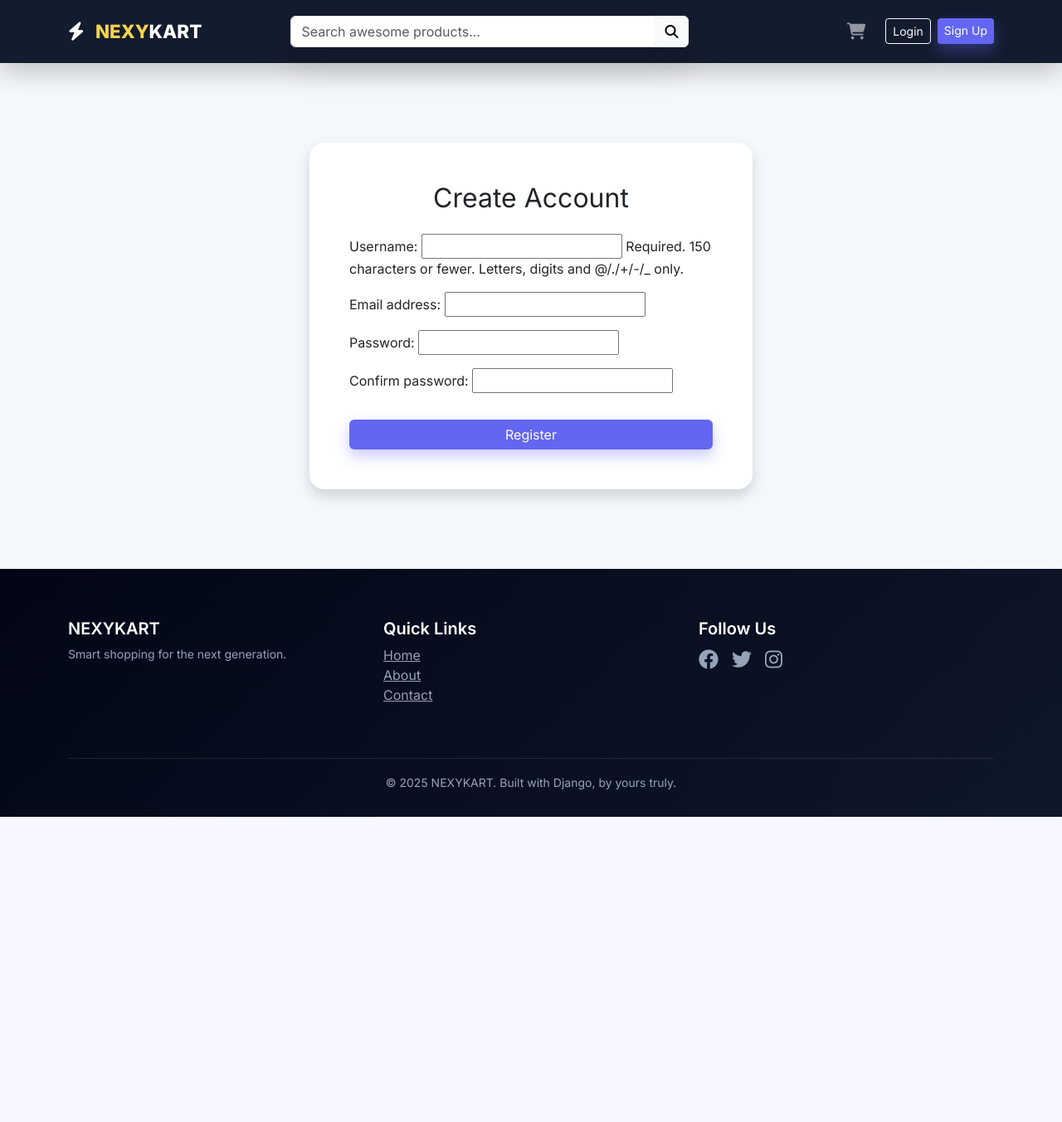
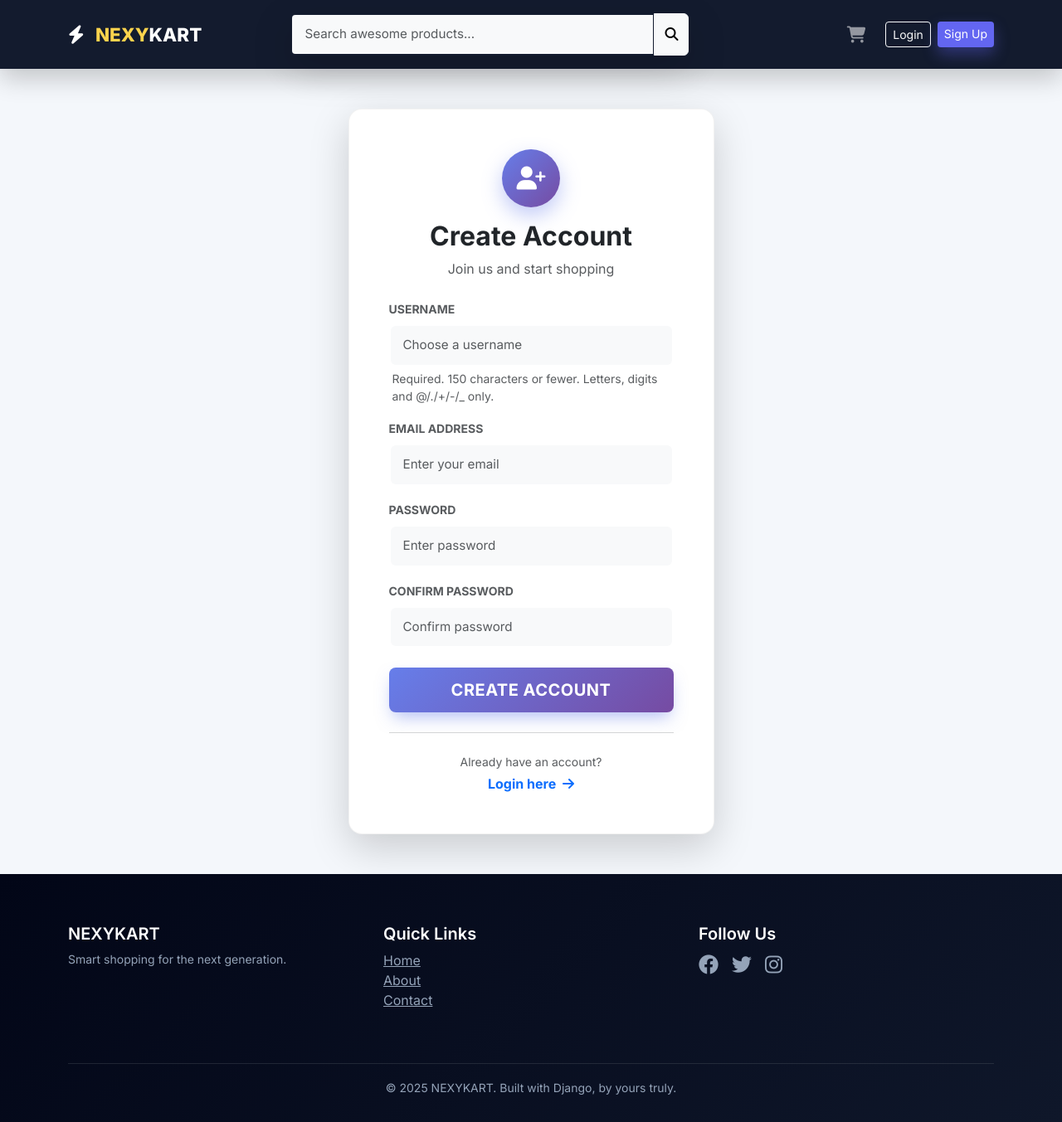
Before and after one commit to YeduMsy/NEXYKART, a Django app: page /account/register/ in a window 1280 px wide. Shown: the whole page at 83% size. Before the commit the page ends 985 px from the top, so only its background shows below. Run offline with Django 5.2, Linux system fonts and the light colour scheme.

Commit message:
Restore premium UI safely

```diff
--- a/account/forms.py
+++ b/account/forms.py
@@ -2,12 +2,22 @@ from django import forms
 from django.contrib.auth.models import User
 
 class UserRegistrationForm(forms.ModelForm):
-    password = forms.CharField(widget=forms.PasswordInput)
-    confirm_password = forms.CharField(widget=forms.PasswordInput)
+    # We add 'class': 'form-control' to each widget here
+    password = forms.CharField(
+        widget=forms.PasswordInput(attrs={'class': 'form-control form-control-lg', 'placeholder': 'Enter password'})
+    )
+    confirm_password = forms.CharField(
+        widget=forms.PasswordInput(attrs={'class': 'form-control form-control-lg', 'placeholder': 'Confirm password'})
+    )
 
     class Meta:
         model = User
         fields = ['username', 'email', 'password']
+        # Add classes to auto-generated fields (username, email)
+        widgets = {
+            'username': forms.TextInput(attrs={'class': 'form-control form-control-lg', 'placeholder': 'Choose a username'}),
+            'email': forms.EmailInput(attrs={'class': 'form-control form-control-lg', 'placeholder': 'Enter your email'}),
+        }
 
     def clean(self):
         cleaned_data = super().clean()
--- a/templates/account/register.html
+++ b/templates/account/register.html
@@ -1,23 +1,145 @@
 {% extends "base.html" %}
 
 {% block content %}
-<div class="container py-5">
-    <div class="row justify-content-center">
-        <div class="col-md-6">
-            <div class="card shadow">
-                <div class="card-body p-5">
-                    <h2 class="mb-4 text-center">Create Account</h2>
 
-                    <form method="post">
-                        {% csrf_token %}
-                        <!-- The Safe Way to Render Forms -->
-                        {{ user_form.as_p }}
+<div class="container">
+    <div class="row justify-content-center align-items-center" style="min-height: 75vh;">
+        <div class="col-md-7 col-lg-5">
 
-                        <button type="submit" class="btn btn-primary w-100 mt-3">Register</button>
-                    </form>
+            <!-- REGISTER CARD -->
+            <div class="login-card p-5 rounded-4 shadow-lg bg-white">
+
+                <!-- ICON -->
+                <div class="text-center mb-4">
+                    <div class="login-icon mb-3">
+                        <i class="fa-solid fa-user-plus"></i>
+                    </div>
+                    <h2 class="fw-bold">Create Account</h2>
+                    <p class="text-muted">Join us and start shopping</p>
                 </div>
+
+                <!-- REGISTER FORM -->
+                <form method="post">
+                    {% csrf_token %}
+
+                    <!-- Global Errors -->
+                    {% if user_form.non_field_errors %}
+                        <div class="alert alert-danger shadow-sm">
+                            {% for error in user_form.non_field_errors %}
+                                <div class="small"><i class="fa-solid fa-circle-exclamation me-2"></i>{{ error }}</div>
+                            {% endfor %}
+                        </div>
+                    {% endif %}
+
+                    <div class="vstack gap-3">
+                        {% for field in user_form %}
+                        <div class="form-group">
+                            <label class="form-label fw-bold small text-uppercase text-muted">{{ field.label }}</label>
+
+                            <!-- This renders the input with the classes we added in forms.py -->
+                            {{ field }}
+
+                            {% if field.help_text %}
+                                <div class="form-text text-muted small ms-1">
+                                    {{ field.help_text }}
+                                </div>
+                            {% endif %}
+
+                            {% for error in field.errors %}
+                                <div class="text-danger small mt-1 ms-1">
+                                    <i class="fa-solid fa-triangle-exclamation me-1"></i>{{ error }}
+                                </div>
+                            {% endfor %}
+                        </div>
+                        {% endfor %}
+                    </div>
+
+                    <div class="d-grid mt-4">
+                        <button type="submit" class="btn btn-primary btn-lg login-btn text-uppercase fw-bold">
+                            Create Account
+                        </button>
+                    </div>
+                </form>
+
+                <hr class="my-4 text-muted opacity-25">
+
+                <!-- LOGIN LINK -->
+                <div class="text-center">
+                    <p class="text-muted mb-1 small">Already have an account?</p>
+                    <a href="{% url 'account:login' %}" class="fw-bold text-decoration-none text-primary">
+                        Login here <i class="fa-solid fa-arrow-right ms-1"></i>
+                    </a>
+                </div>
+
             </div>
         </div>
     </div>
 </div>
+
+<!-- PREMIUM STYLES -->
+<style>
+    /* ANIMATIONS */
+    .login-card {
+        animation: fadeUp .6s cubic-bezier(0.2, 0.8, 0.2, 1);
+        border: 1px solid rgba(0,0,0,0.05);
+    }
+
+    @keyframes fadeUp {
+        from { opacity: 0; transform: translateY(30px); }
+        to { opacity: 1; transform: translateY(0); }
+    }
+
+    /* ICON STYLE */
+    .login-icon {
+        width: 70px;
+        height: 70px;
+        margin: 0 auto;
+        border-radius: 50%;
+        background: linear-gradient(135deg, #667eea 0%, #764ba2 100%);
+        color: white;
+        display: flex;
+        align-items: center;
+        justify-content: center;
+        font-size: 28px;
+        box-shadow: 0 10px 25px rgba(102,126,234,0.4);
+        animation: pop .6s cubic-bezier(0.175, 0.885, 0.32, 1.275);
+    }
+
+    @keyframes pop {
+        0% { transform: scale(0.5); opacity: 0; }
+        100% { transform: scale(1); opacity: 1; }
+    }
+
+    /* INPUT STYLING */
+    .form-control {
+        background-color: #f8f9fa;
+        border: 2px solid transparent;
+        padding: 12px 15px;
+        font-size: 0.95rem;
+        transition: all 0.2s ease;
+    }
+
+    .form-control:focus {
+        background-color: #fff;
+        border-color: #667eea;
+        box-shadow: 0 0 0 4px rgba(102,126,234,0.15);
+    }
+
+    /* BUTTON STYLING */
+    .login-btn {
+        background: linear-gradient(135deg, #667eea 0%, #764ba2 100%);
+        border: none;
+        padding: 12px;
+        letter-spacing: 0.5px;
+        box-shadow: 0 10px 20px -5px rgba(102,126,234,0.5);
+        transition: transform 0.2s, box-shadow 0.2s;
+    }
+
+    .login-btn:hover {
+        transform: translateY(-2px);
+        box-shadow: 0 15px 30px -5px rgba(102,126,234,0.6);
+        background: linear-gradient(135deg, #764ba2 0%, #667eea 100%);
+    }
+</style>
+
 {% endblock %}
```
